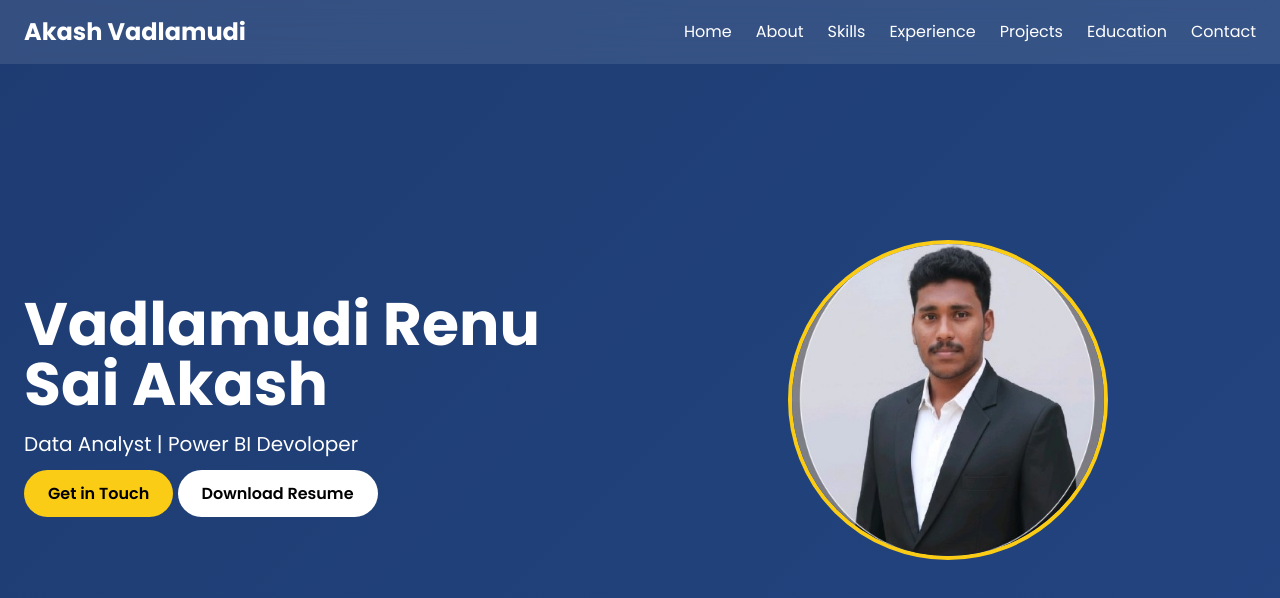
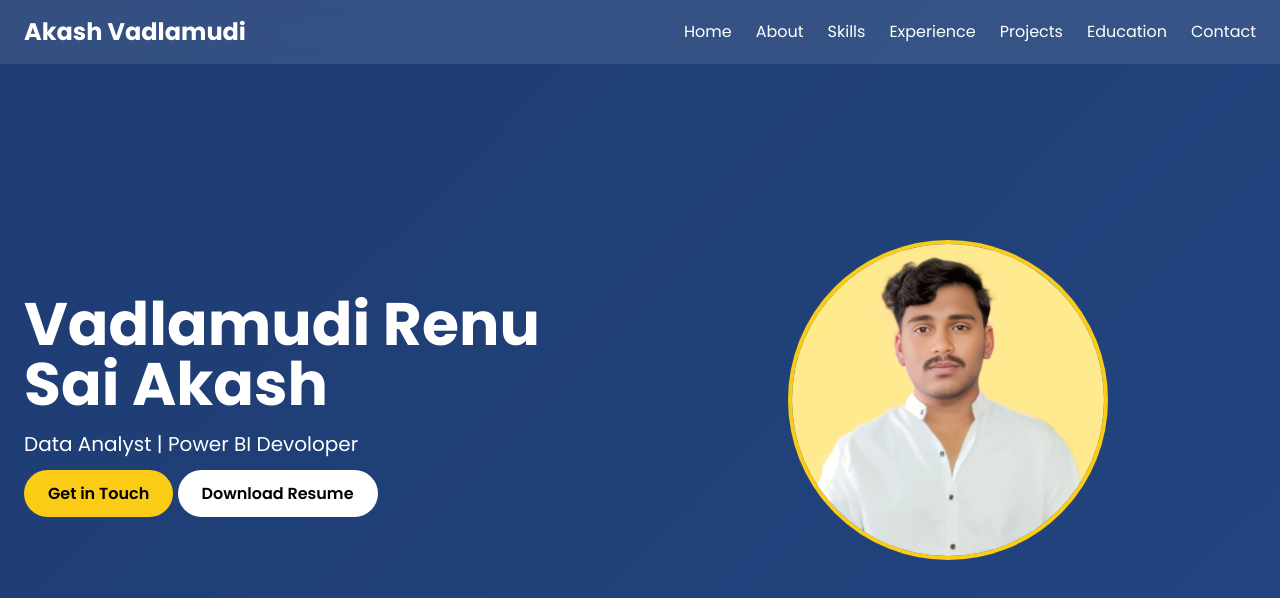
Before and after one commit to vadlamudiakash506/online, a plain HTML site: page index.html in a window 1280 px wide. Shown: the top 598 px of the page. Drawn offline with nearby package versions, Linux system fonts and the light colour scheme; placeholder pictures from the web are drawn by us.

Commit message:
Update index.html

```diff
--- a/index.html
+++ b/index.html
@@ -58,7 +58,7 @@
                 <a href="akashsample.pdf" download class="bg-white text-black px-6 py-3 rounded-full font-semibold hover:bg-gray-200 transition">Download Resume</a>
             </div>
             <div class="md:w-1/2 mt-8 md:mt-0">
-                <img  src="pic.jpg" alt="Vadlamudi Renu Sai Akash profile Photo" class="photo-placeholder w-64 h-64 md:w-80 md:h-80 rounded-full mx-auto border-4 border-yellow-400">
+                <img  src="mypic.jpg" alt="Vadlamudi Renu Sai Akash profile Photo" class="photo-placeholder w-64 h-64 md:w-80 md:h-80 rounded-full mx-auto border-4 border-yellow-400">
             </div>
         </div>
     </section>
```
